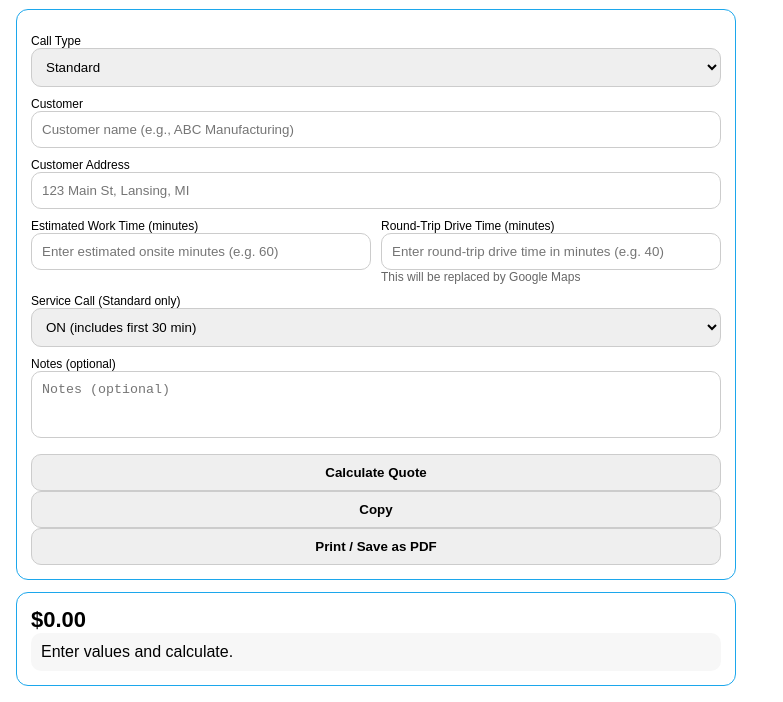
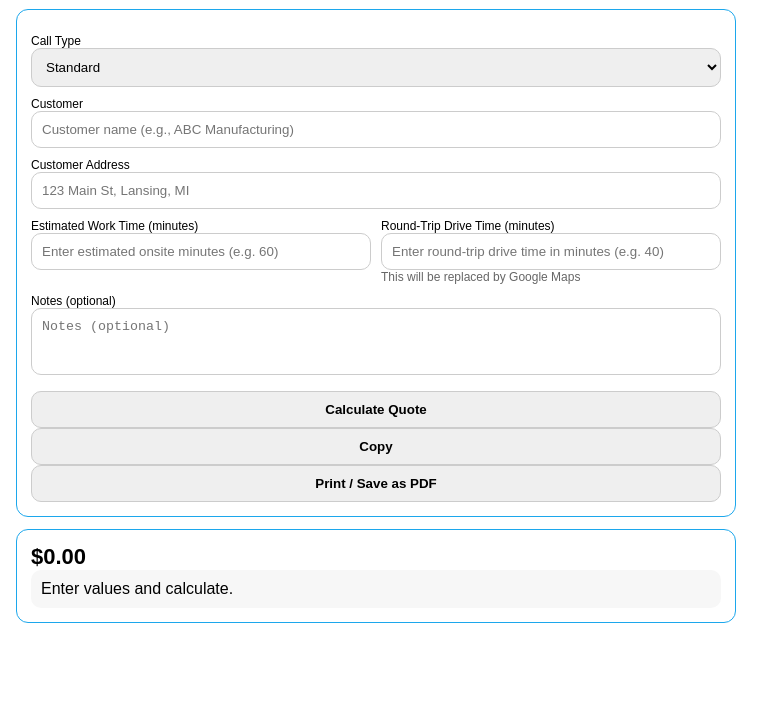
Before and after one commit to DohnV/twts-quote-demo, a plain HTML site: page index.html in a window 1280 px wide. Shown: the part 177-879 px from the top of the page, without its empty margins (0-783 px from the left). After the commit the page ends 816 px from the top, so only its background shows below. Drawn offline with Linux system fonts and the light colour scheme.

Commit message:
Add files via upload

```diff
--- a/index.html
+++ b/index.html
@@ -65,12 +65,6 @@ button { font-weight: bold; cursor: pointer; }
     <div class="muted">This will be replaced by Google Maps</div>
   </div>
 </div>
-
-<label>Service Call (Standard only)</label>
-<select id="serviceCall">
-  <option value="on">ON (includes first 30 min)</option>
-  <option value="off">OFF</option>
-</select>
 
 <label>Notes (optional)</label>
 <textarea
```
